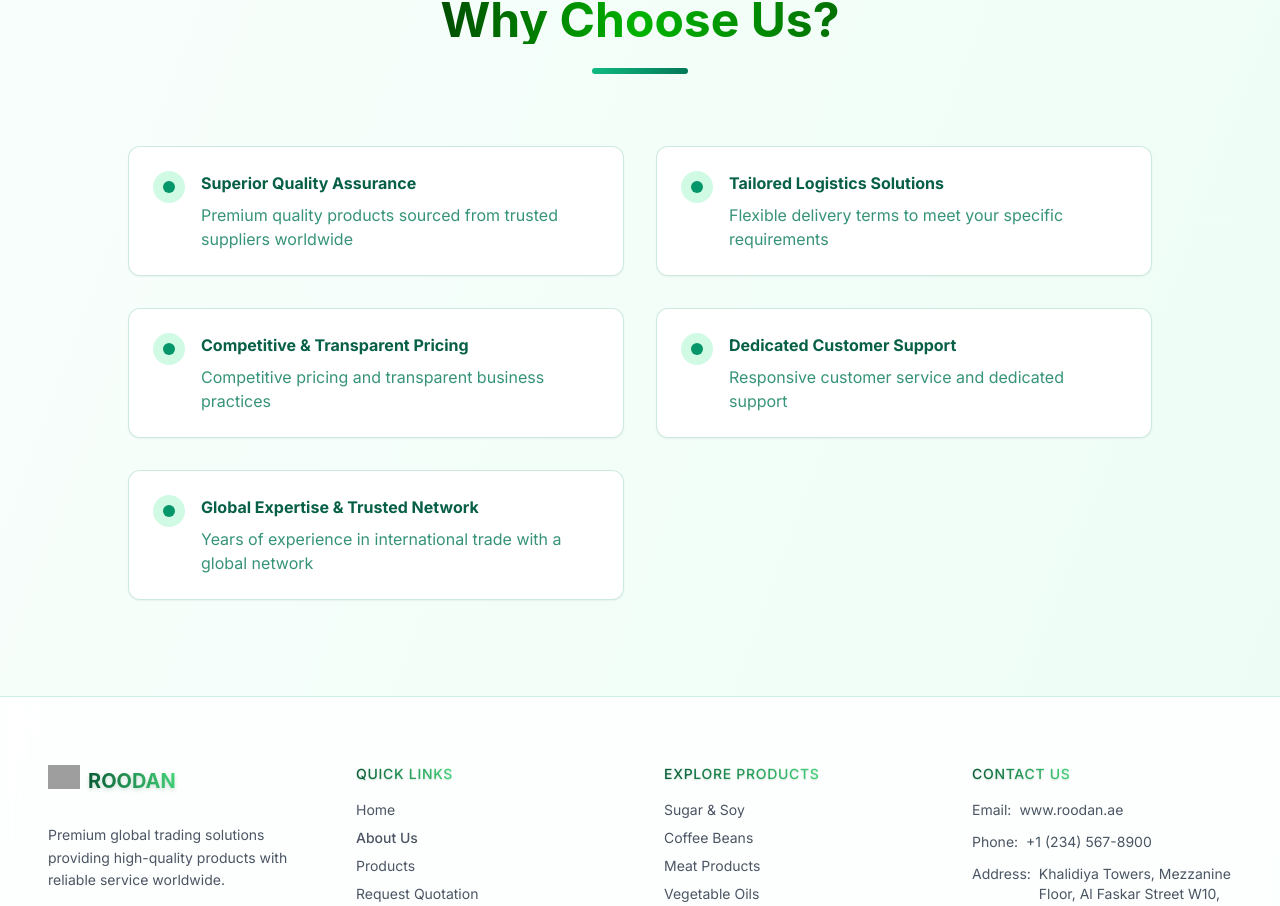
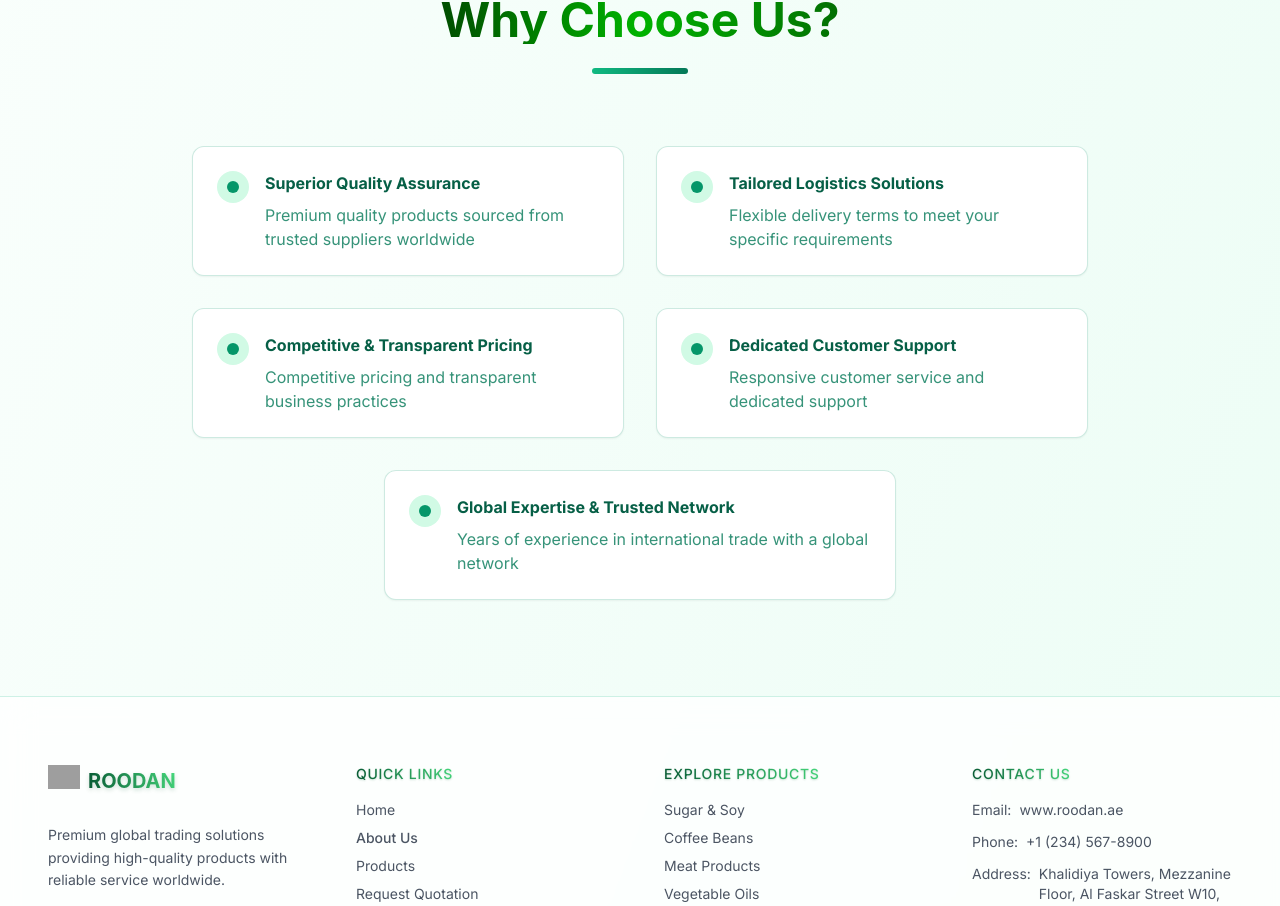
Before and after one commit to amey-kadam/Roodan-Project, a React (Vite) app: page /about in a window 1280 px wide. Shown: the part 2323-3229 px from the top of the page. Built offline with nearby package versions, Linux system fonts and the light colour scheme; grey boxes are pictures that could not be loaded.

Commit message:
Why choose us section

```diff
--- a/src/pages/About.tsx
+++ b/src/pages/About.tsx
@@ -261,7 +261,7 @@ const About = () => {
               <div className="w-24 h-1.5 bg-gradient-to-r from-emerald-500 to-emerald-700 rounded-full my-2"></div>
             </div>
 
-            <div className="grid md:grid-cols-2 gap-8">
+            <div className="grid md:grid-cols-2 gap-8 max-w-4xl mx-auto">
               {[
                 "about.whyChooseUs.reason1",
                 "about.whyChooseUs.reason2",
@@ -282,7 +282,10 @@ const About = () => {
                     }
                   }}
                   viewport={{ once: true, amount: 0.3 }}
-                  className="bg-white border border-emerald-600/20 rounded-xl p-6 shadow-sm hover:shadow-lg transition-all duration-300"
+                  className={cn(
+                    "bg-white border border-emerald-600/20 rounded-xl p-6 shadow-sm hover:shadow-lg transition-all duration-300",
+                    index === 4 && "md:col-span-2 md:max-w-lg md:mx-auto"
+                  )}
                 >
                   <div className="flex items-start gap-4">
                     <div className="w-8 h-8 rounded-full bg-emerald-100 flex items-center justify-center flex-shrink-0">
```
